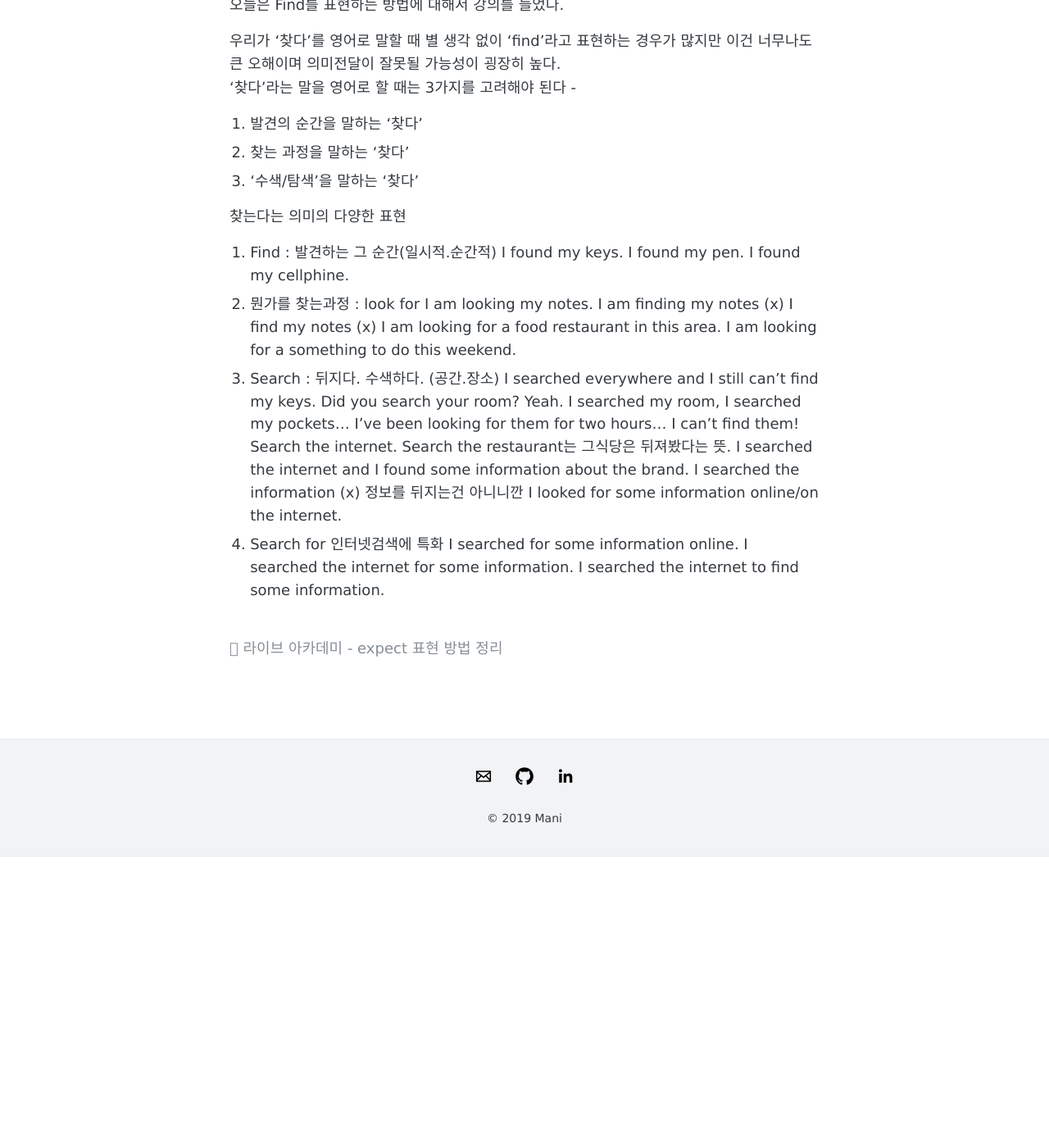
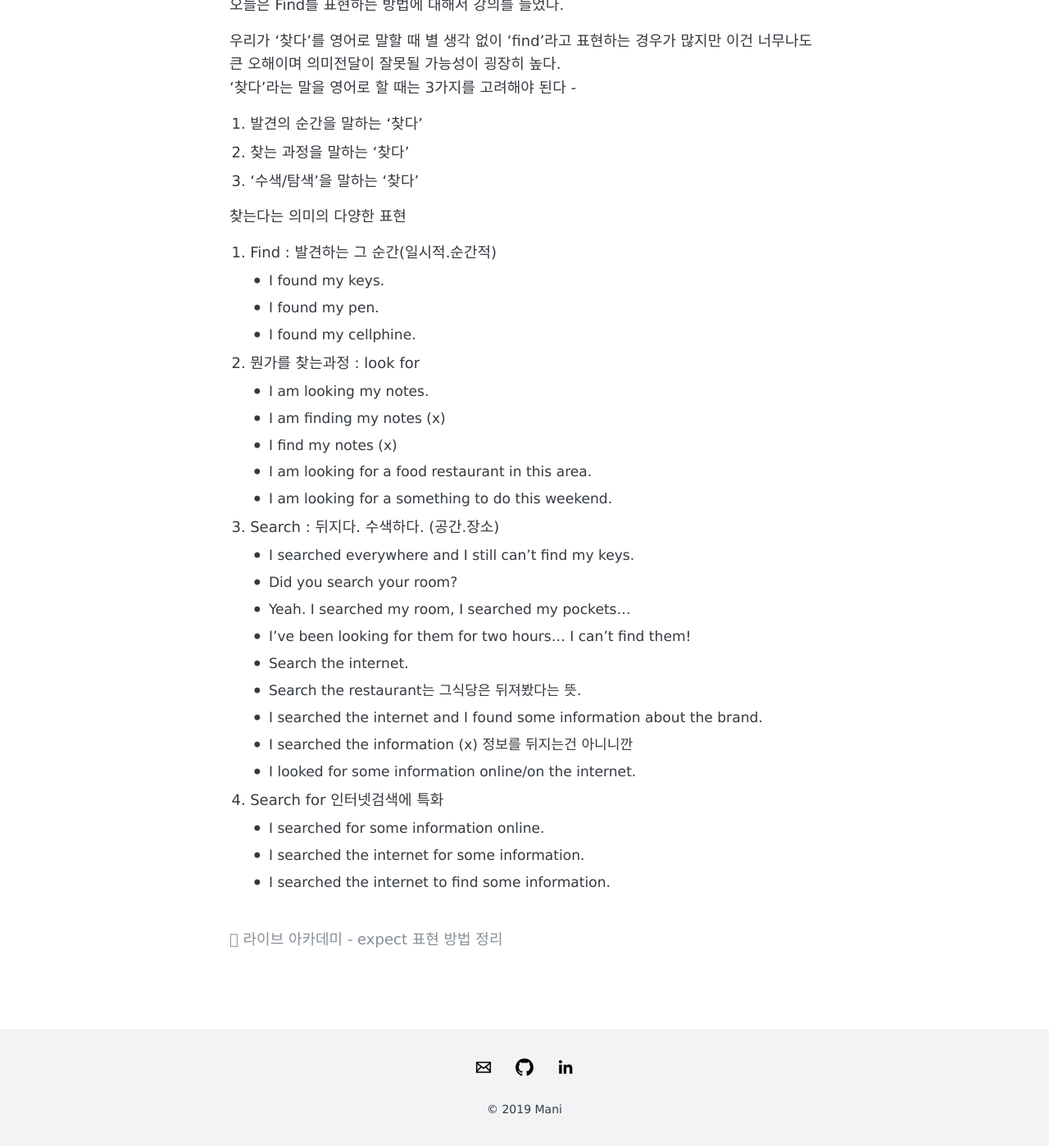
Before and after one commit to Leebyeongman/Leebyeongman.github.io, a Jekyll site: the page built from _posts/2019-03-24-english-study(2).md, in a window 1280 px wide and 1400 px high, scrolled down 317 px. Shown: the whole window at 82% size. Built offline with Jekyll 4.4.1, drawn with Linux system fonts in a browser that asks for light colours; before the commit the page ends 1362 px from its top, so only the background shows below that.

```diff
--- a/_posts/2019-03-24-english-study(2).md
+++ b/_posts/2019-03-24-english-study(2).md
@@ -21,26 +21,26 @@ comments: true
 찾는다는 의미의 다양한 표현
 
 1. Find : 발견하는 그 순간(일시적.순간적)
-       I found my keys.
-       I found my pen.
-       I found my cellphine.
+     -   I found my keys.
+     -   I found my pen.
+     -   I found my cellphine.
 2. 뭔가를 찾는과정 : look for
-       I am looking my notes.
-       I am finding my notes (x)
-       I find my notes (x)
-       I am looking for a food restaurant in this area.
-       I am looking for a something to do this weekend.
+     -   I am looking my notes.
+     -   I am finding my notes (x)
+     -   I find my notes (x)
+     -   I am looking for a food restaurant in this area.
+     -   I am looking for a something to do this weekend.
 3. Search : 뒤지다. 수색하다. (공간.장소)
-       I searched everywhere and I still can't find my keys.
-       Did you search your room?
-       Yeah. I searched my room, I searched  my pockets...
-       I've been looking for them for two hours... I can't find them!
-       Search the internet.
-       Search the restaurant는 그식당은 뒤져봤다는 뜻.
-       I searched the internet and I found some information about the brand.
-       I searched the information (x) 정보를 뒤지는건 아니니깐
-       I looked for some information online/on the internet.
+     -   I searched everywhere and I still can't find my keys.
+     -   Did you search your room?
+     -   Yeah. I searched my room, I searched  my pockets...
+     -   I've been looking for them for two hours... I can't find them!
+     -   Search the internet.
+     -   Search the restaurant는 그식당은 뒤져봤다는 뜻.
+     -   I searched the internet and I found some information about the brand.
+     -   I searched the information (x) 정보를 뒤지는건 아니니깐
+     -   I looked for some information online/on the internet.
 4. Search for 인터넷검색에 특화
-       I searched for some information online.
-       I searched the internet for some information.
-       I searched the internet to find some information.
+     -   I searched for some information online.
+     -   I searched the internet for some information.
+     -   I searched the internet to find some information.
```
